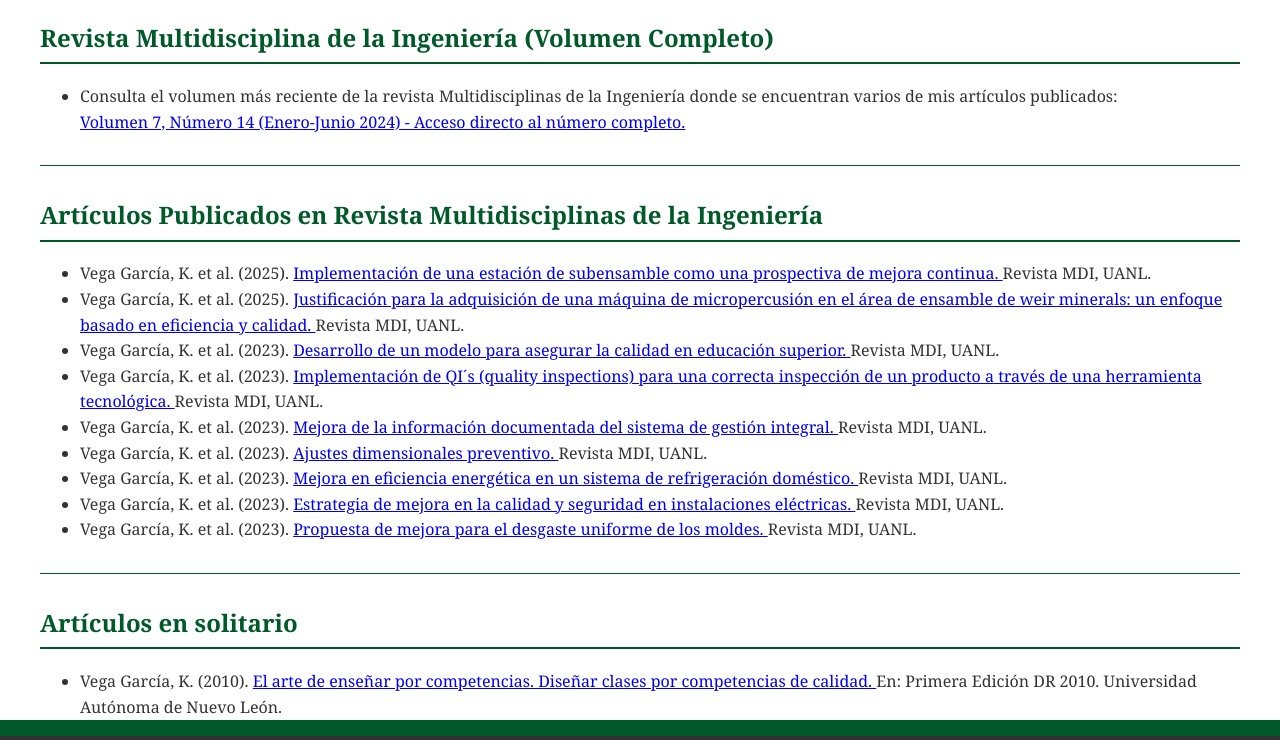
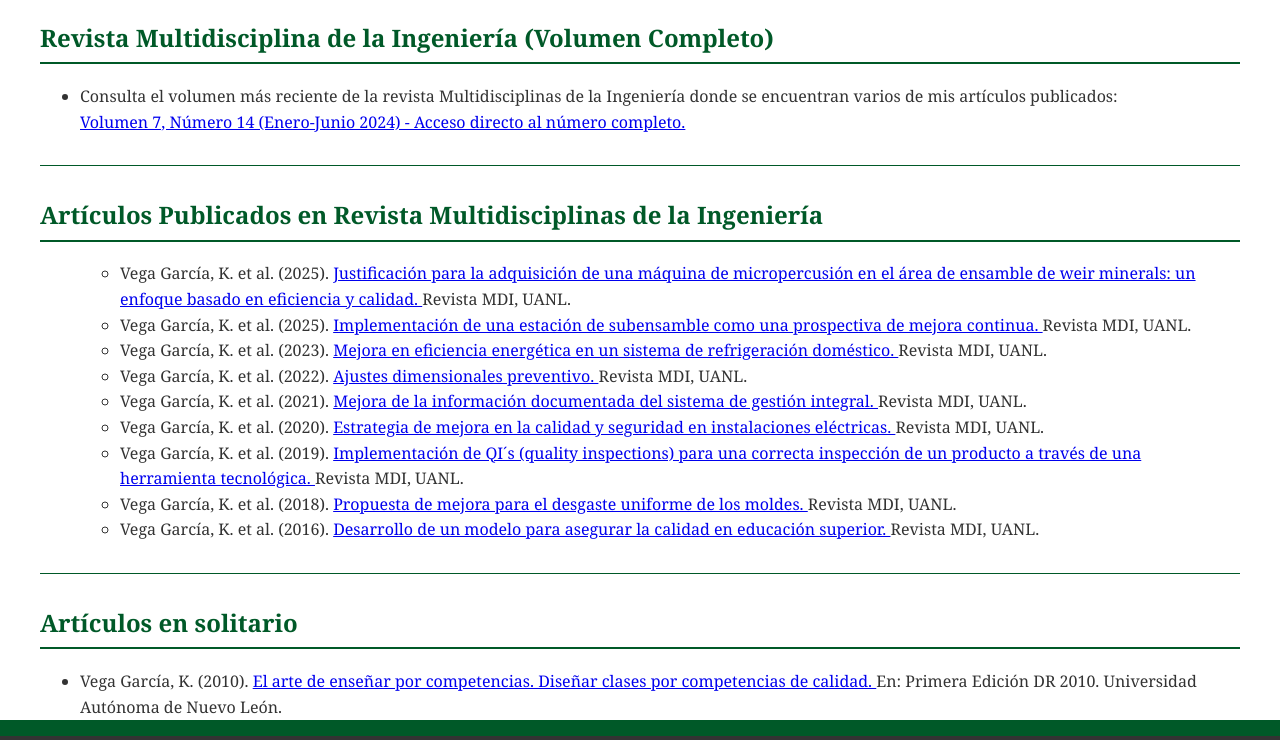
Before and after one commit to yngc4rlos/dra.karina.vega.grc, a plain HTML site: page publicaciones.html in a window 1280 px wide. Shown: the part 502-1242 px from the top of the page. Drawn offline with Linux system fonts and the light colour scheme.

Commit message:
Update published articles in publicaciones.html

```diff
--- a/publicaciones.html
+++ b/publicaciones.html
@@ -69,14 +69,7 @@
                 <h2 class="section-title">Artículos Publicados en Revista Multidisciplinas de la Ingeniería</h2>
                 <ul>
 
-                     <li>
-                        Vega García, K. et al. (2025).
-                        <a href="https://mdi.uanl.mx/index.php/revista/article/view/331" target="_blank">
-                            Implementación de una estación de subensamble como una prospectiva de mejora continua.
-                        </a>
-                        Revista MDI, UANL.
-                    </li>
-
+                     <ul>
     <li>
         Vega García, K. et al. (2025).
         <a href="https://mdi.uanl.mx/index.php/revista/article/view/329" target="_blank">
@@ -86,33 +79,9 @@
     </li>
 
     <li>
-                        Vega García, K. et al. (2023).
-                        <a href="https://mdi.uanl.mx/index.php/revista/article/view/177" target="_blank">
-                            Desarrollo de un modelo para asegurar la calidad en educación superior.
-                        </a>
-                        Revista MDI, UANL.
-                    </li>
-
-                    <li>
-                        Vega García, K. et al. (2023).
-                        <a href="https://mdi.uanl.mx/index.php/revista/article/view/226" target="_blank">
-                            Implementación de QI´s (quality inspections) para una correcta inspección de un producto a través de una herramienta tecnológica.
-                        </a>
-                        Revista MDI, UANL.
-                    </li>
-
-                    <li>
-                        Vega García, K. et al. (2023).
-                        <a href="https://mdi.uanl.mx/index.php/revista/article/view/270" target="_blank">
-                            Mejora de la información documentada del sistema de gestión integral.
-                        </a>
-                        Revista MDI, UANL.
-                    </li>
-
-                    <li>
-                        Vega García, K. et al. (2023).
-                        <a href="https://mdi.uanl.mx/index.php/revista/article/view/295" target="_blank">
-                            Ajustes dimensionales preventivo.
+        Vega García, K. et al. (2025).
+        <a href="https://mdi.uanl.mx/index.php/revista/article/view/331" target="_blank">
+            Implementación de una estación de subensamble como una prospectiva de mejora continua.
         </a>
         Revista MDI, UANL.
     </li>
@@ -126,7 +95,23 @@
     </li>
 
     <li>
-                        Vega García, K. et al. (2023).
+        Vega García, K. et al. (2022).
+        <a href="https://mdi.uanl.mx/index.php/revista/article/view/295" target="_blank">
+            Ajustes dimensionales preventivo.
+        </a>
+        Revista MDI, UANL.
+    </li>
+
+    <li>
+        Vega García, K. et al. (2021).
+        <a href="https://mdi.uanl.mx/index.php/revista/article/view/270" target="_blank">
+            Mejora de la información documentada del sistema de gestión integral.
+        </a>
+        Revista MDI, UANL.
+    </li>
+
+    <li>
+        Vega García, K. et al. (2020).
         <a href="https://mdi.uanl.mx/index.php/revista/article/view/241" target="_blank">
             Estrategia de mejora en la calidad y seguridad en instalaciones eléctricas.
         </a>
@@ -134,12 +119,29 @@
     </li>
 
     <li>
-                        Vega García, K. et al. (2023).
+        Vega García, K. et al. (2019).
+        <a href="https://mdi.uanl.mx/index.php/revista/article/view/226" target="_blank">
+            Implementación de QI´s (quality inspections) para una correcta inspección de un producto a través de una herramienta tecnológica.
+        </a>
+        Revista MDI, UANL.
+    </li>
+
+    <li>
+        Vega García, K. et al. (2018).
         <a href="https://mdi.uanl.mx/index.php/revista/article/view/205" target="_blank">
             Propuesta de mejora para el desgaste uniforme de los moldes.
         </a>
         Revista MDI, UANL.
     </li>
+
+    <li>
+        Vega García, K. et al. (2016).
+        <a href="https://mdi.uanl.mx/index.php/revista/article/view/177" target="_blank">
+            Desarrollo de un modelo para asegurar la calidad en educación superior.
+        </a>
+        Revista MDI, UANL.
+    </li>
+</ul>
 
                 </ul>
                 <hr>
```
Lines whose indentation alone changed are shown as unchanged.
